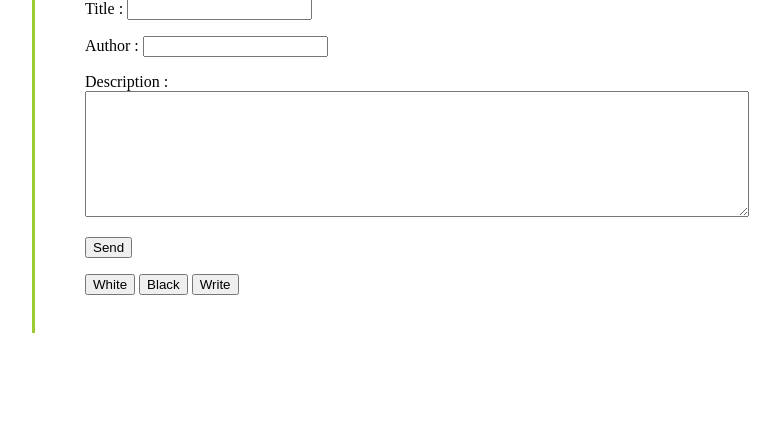
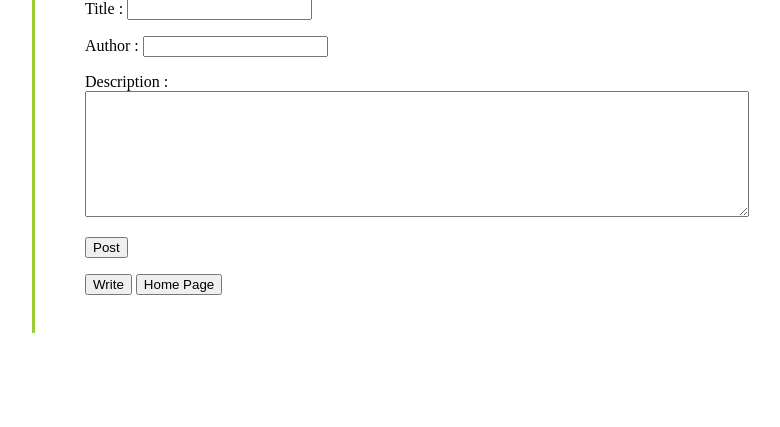
Before and after one commit to twojuns/PHP-and-MySQL-Practice, a PHP site: page /write.php in a window 1280 px wide. Shown: the part 212-639 px from the top of the page, without its empty margins (168-948 px from the left). Run offline with PHP 8.4, Linux system fonts and the light colour scheme; data that the repository does not hold is empty.

Commit message:
Add files via upload

```diff
--- a/write.php
+++ b/write.php
@@ -39,13 +39,13 @@ while($row = mysqli_fetch_assoc($result)){
           <textarea id="description" name="description" rows="8" cols="80"></textarea>
         </p>
         <p>
-          <input type="submit" value="Send">
+          <input type="submit" value="Post">
         </p>
       </form>
     </article>
-    <input type="button" name="name" value="White" onclick="document.getElementById('body').className='white'">
-    <input type="button" name="name" value="Black" onclick="document.getElementById('body').className='black'">
+
     <input type="button" name="name" value="Write" onclick="location.href='write.php'">
+    <input type="button" name="delete" value="Home Page" onclick="location.href='index.php'">
 
   </div>
   </body>
```
